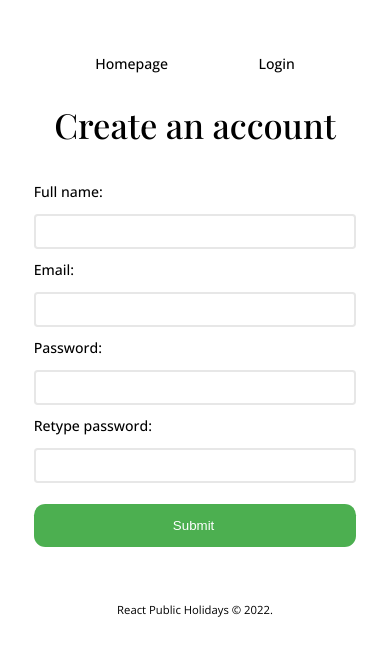
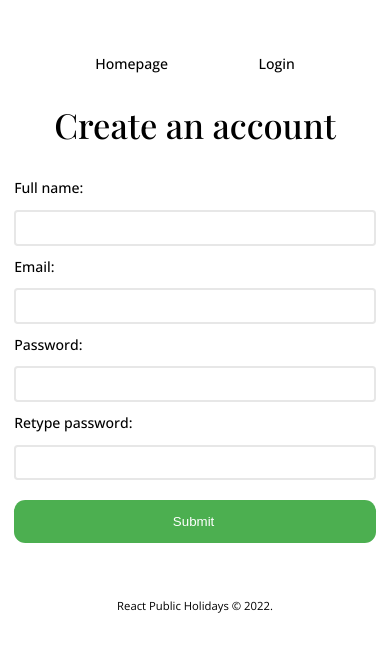
Before and after one commit to Amalitech-Public-Holiday/public-holiday-frontend, a React (Create React App) app: page /signup in a window 390 px wide. Shown: the top 656 px of the page. Built offline with nearby package versions, Linux system fonts and the light colour scheme.

Commit message:
Change SignupForm container top margin and width

```diff
--- a/src/components/SignupForm/SignupForm.scss
+++ b/src/components/SignupForm/SignupForm.scss
@@ -1,13 +1,10 @@
 @import "../../sass/index.scss";
 
 .SignupForm {
-	margin-top: $space-1;
-	display: flex;
-	justify-content: center;
-	align-items: center;
+	margin-top: $space-4;
+	width: 35%;
 
 	form {
-		width: 35%;
 		padding: $space-6;
 		.green {
 			@include button-style($white, $green);
@@ -18,11 +15,8 @@
 
 @media screen and (max-width: 800px) {
 	.SignupForm {
-		margin-top: $space-5;
-
-		form {
-			width: 90%;
-		}
+		margin-top: $space-6;
+		width: 100%;
 	}
 
 }
```
